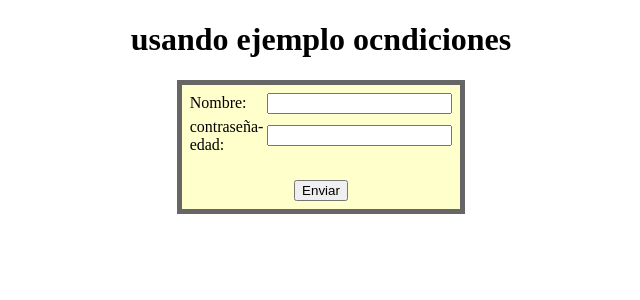
After one commit to glinares6/php-mysql, a PHP site: page /16-ejemplos-condicionales-II.php in a window 1280 px wide. The commit adds this page. Shown: the top 300 px of the page, without its empty margins (319-959 px from the left). Run offline with PHP 8.4, Linux system fonts and the light colour scheme.

Commit message:
clase 16-19 php y mysql

```diff
--- a/15-validacion-condicionales.php
+++ b/15-validacion-condicionales.php
@@ -39,5 +39,9 @@
 			// en caso de no reconocer las tildes hacer &vocalacute;
 			echo "cuídate";
 		}
+
+
+		// operador ternario
+		// echo $edad<18 ? "eres  menor de edad, no puedes acceder " : "puedes acceder";
 	}
 ?>
--- /dev/null
+++ b/16-ejemplos-condicionales-II.php
@@ -0,0 +1,62 @@
+<!doctype html>
+<html>
+<head>
+<meta charset="utf-8">
+<title>Documento sin título</title>
+<style>
+	h1{
+		text-align:center;
+	}
+
+	table{
+		background-color:#FFC;
+		padding:5px;
+		border:#666 5px solid;
+	}
+
+	.no_validado{
+		font-size:18px;
+		color:#F00;
+		font-weight:bold;
+	}
+
+	.validado{
+		font-size:18px;
+		color:#0C3;
+		font-weight:bold;
+	}
+
+
+</style>
+</head>
+
+<body>
+<h1>usando ejemplo ocndiciones</h1>
+
+<form action="16-validacion-condicionales-II.php" method="post" name="datos_usuario" id="datos_usuario">
+  <table width="15%" align="center">
+    <tr>
+      <td>Nombre:</td>
+      <td><label for="nombre_usuario"></label>
+      <input type="text" name="nombre_usuario" id="nombre_usuario"></td>
+    </tr>
+    <tr>
+      <td>contraseña-edad:</td>
+      <td><label for="contra_usuario"></label>
+      <input type="text" name="contra_usuario" id="contra_usuario"></td>
+    </tr>
+    <tr>
+      <td>&nbsp;</td>
+      <td>&nbsp;</td>
+    </tr>
+    <tr>
+      <td colspan="2" align="center"><input type="submit" name="enviando" id="enviando" value="Enviar"></td>
+    </tr>
+  </table>
+</form>
+
+
+
+
+</body>
+</html>
```
Also changed, not shown: 16-validacion-condicionales-II.php (added, +96 -0 lines), 18-bucles-while-dowhile.php (added, +25 -0 lines), 19-ejemplo-for.php (added, +37 -0 lines).
